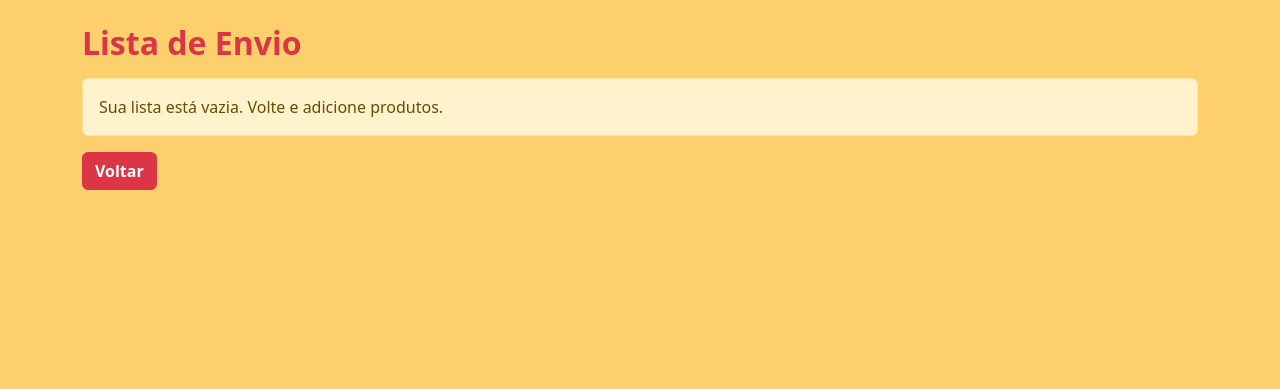
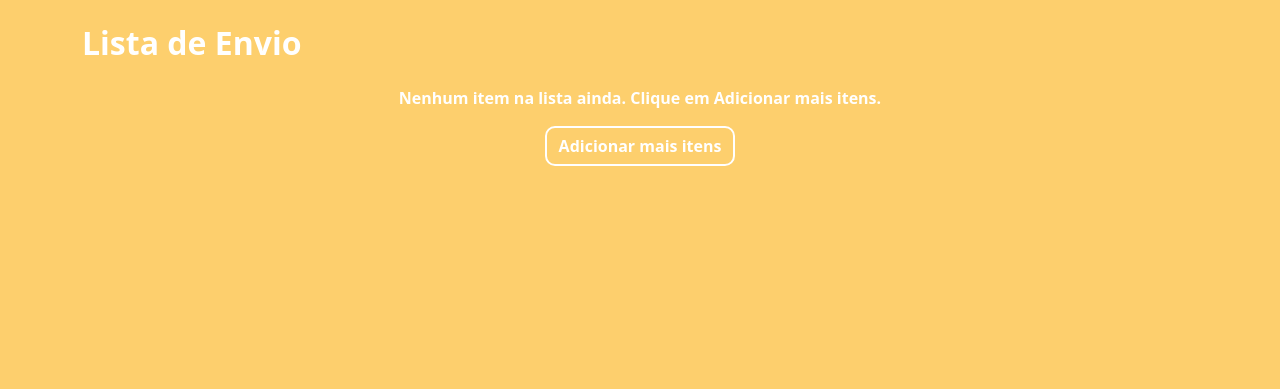
Before and after one commit to DIOOWS/pedido_queimados, a Django app: page /lista/ in a window 1280 px wide. Shown: the part 76-465 px from the top of the page. Run offline with Django 5.2, Linux system fonts and the light colour scheme; a user stored in the database is signed in.

Commit message:
Carrinho bulk + ajustes de layout

```diff
--- a/core/templates/user/cart.html
+++ b/core/templates/user/cart.html
@@ -1,94 +1,108 @@
 {% extends "base.html" %}
-{% load static %}
-
 {% block title %}Lista de Envio{% endblock %}
 
 {% block content %}
-
-<h2 class="fw-bold mb-3 text-danger">Lista de Envio</h2>
+<h2 class="cart-title mb-3">Lista de Envio</h2>
 
 {% if not items %}
-  <div class="alert alert-warning">
-    Sua lista está vazia. Volte e adicione produtos.
+  <div class="text-center text-white fw-bold mt-4">
+    Nenhum item na lista ainda. Clique em <b>Adicionar mais itens</b>.
   </div>
-  <a href="{% url 'requisition_list' %}" class="btn btn-danger fw-bold">Voltar</a>
+
+  <div class="d-flex gap-2 justify-content-center mt-3">
+    <a href="{% url 'requisition_list' %}" class="btn btn-white-outline fw-bold">Adicionar mais itens</a>
+  </div>
 {% else %}
 
-<div class="table-responsive">
 <table class="table table-bordered table-striped shadow-sm bg-white">
   <thead class="table-danger">
     <tr class="fw-bold text-center">
       <th>Requisição</th>
       <th>Produto</th>
-        <th style="width:220px;">Quantidade</th>
-        <th style="width:140px;">Ações</th>
+      <th>Quantidade</th>
+      <th>Ações</th>
     </tr>
   </thead>
 
   <tbody>
-      {% for it in items %}
+    {% for item in items %}
     <tr>
-        <td>{{ it.product.requisition.name }}</td>
-        <td class="fw-bold">{{ it.product.name }}</td>
+      <td>{{ item.product.requisition.name }}</td>
+      <td class="fw-bold">{{ item.product.name }}</td>
 
-        <td>
-          <div class="d-flex gap-2 align-items-center justify-content-center">
-            <button type="button" class="qty-btn" onclick="stepQty('{{ it.product.id }}', -1)">−</button>
+      <td class="text-center">
+        <form action="{% url 'cart_update' item.product.id %}" method="post" class="d-inline">
+          {% csrf_token %}
+          <div class="d-flex justify-content-center align-items-center gap-2">
+            <button type="button" class="qty-btn" onclick="stepQty('{{ item.product.id }}', -1)">−</button>
 
-            <input id="qty_{{ it.product.id }}" class="qty-input"
-                   type="text" value="{{ it.quantity }}" readonly>
+            <input id="q_{{ item.product.id }}" type="number" name="quantity" min="0"
+                   value="{{ item.quantity }}" class="qty-input" />
 
-            <button type="button" class="qty-btn" onclick="stepQty('{{ it.product.id }}', 1)">+</button>
+            <button type="button" class="qty-btn" onclick="stepQty('{{ item.product.id }}', 1)">+</button>
 
-            <form action="{% url 'cart_update' it.product.id %}" method="post" class="ms-2">
-              {% csrf_token %}
-              <input type="hidden" name="quantity" id="hidden_qty_{{ it.product.id }}" value="{{ it.quantity }}">
-              <button type="submit" class="btn btn-sm btn-danger fw-bold"
-                      onclick="syncHidden('{{ it.product.id }}')">
-                Atualizar
-              </button>
+            <button class="btn btn-sm btn-white fw-bold" type="submit">Atualizar</button>
+          </div>
         </form>
-          </div>
       </td>
 
       <td class="text-center">
-          <form action="{% url 'cart_remove' it.product.id %}" method="post">
+        <form action="{% url 'cart_remove' item.product.id %}" method="post">
           {% csrf_token %}
-            <button class="btn btn-sm btn-outline-danger fw-bold" type="submit">Excluir</button>
+          <button class="btn btn-sm btn-white-outline fw-bold" type="submit">Excluir</button>
         </form>
       </td>
     </tr>
     {% endfor %}
   </tbody>
 </table>
-</div>
 
-<div class="d-flex gap-2">
-  <a href="{% url 'requisition_list' %}" class="btn btn-outline-danger fw-bold">Adicionar mais itens</a>
+<div class="d-flex gap-2 justify-content-center mt-3">
+  <a href="{% url 'requisition_list' %}" class="btn btn-white-outline fw-bold">Adicionar mais itens</a>
 
   <form action="{% url 'cart_submit' %}" method="post">
     {% csrf_token %}
-    <button class="btn btn-danger fw-bold">Enviar Pedido</button>
+    <button class="btn btn-white fw-bold">Enviar Pedido</button>
   </form>
 </div>
 
 {% endif %}
 
 <style>
+.cart-title{
+  color:#fff;
+  font-weight:800;
+}
+
+.btn-white{
+  background:#fff;
+  color:#A61C1C;
+  border:2px solid #fff;
+  border-radius:10px;
+}
+.btn-white:hover{ background:transparent; color:#fff; }
+
+.btn-white-outline{
+  background:transparent;
+  color:#fff;
+  border:2px solid #fff;
+  border-radius:10px;
+}
+.btn-white-outline:hover{ background:#fff; color:#A61C1C; }
+
 .qty-btn {
-  width: 34px;
-  height: 34px;
+  width: 32px;
+  height: 32px;
   background: #A61C1C;
-  color: #fff;
+  color: white;
   border: none;
   border-radius: 6px;
   font-size: 20px;
   font-weight: bold;
 }
-
 .qty-input {
-  width: 54px;
-  height: 34px;
+  width: 70px;
+  height: 32px;
   text-align: center;
   font-weight: bold;
   border: 1px solid #ccc;
@@ -97,18 +111,12 @@
 </style>
 
 <script>
-function stepQty(id, amount) {
-  const input = document.getElementById("qty_" + id);
-  let value = parseInt(input.value) || 0;
-  value += amount;
-  if (value < 0) value = 0;
-  input.value = value;
-}
-
-function syncHidden(id) {
-  const visible = document.getElementById("qty_" + id);
-  const hidden = document.getElementById("hidden_qty_" + id);
-  hidden.value = parseInt(visible.value) || 0;
+function stepQty(id, delta){
+  const el = document.getElementById("q_" + id);
+  let v = parseInt(el.value || "0", 10);
+  v += delta;
+  if (v < 0) v = 0;
+  el.value = v;
 }
 </script>
 
--- a/core/views.py
+++ b/core/views.py
@@ -2,7 +2,6 @@ from django.contrib.admin.views.decorators import staff_member_required
 from django.contrib.auth import authenticate, login, logout
 from django.contrib.auth.decorators import login_required, user_passes_test
 from django.contrib import messages
-from django.conf import settings
 from django.db import transaction
 from django.db.models import Count, Sum
 from django.http import HttpResponse
@@ -193,6 +192,7 @@ def cart_remove(request, product_id):
 def cart_submit(request):
     cart = _get_cart(request.session)
     if not cart:
+        messages.warning(request, "Sua lista está vazia.")
         return redirect("cart_view")
 
     product_ids = [int(pid) for pid in cart.keys()]
@@ -213,7 +213,52 @@ def cart_submit(request):
     request.session["cart"] = {}
     request.session.modified = True
 
+    messages.success(request, "Pedido enviado com sucesso ✅")
     return redirect("order_sent")
+
+
+# ============================================================
+# ✅ ADD BULK (ATUALIZADO) – VOLTA PRA MESMA REQUISIÇÃO
+# ============================================================
+
+@login_required
+@require_POST
+def cart_add_bulk(request, requisition_id):
+    """
+    Recebe vários produtos/quantidades de uma tela de requisição (qty_<id>)
+    e soma no carrinho da sessão.
+    Depois volta para a mesma tela, mostra mensagem e zera inputs via JS.
+    """
+    cart = _get_cart(request.session)
+
+    added_any = False
+
+    for key, value in request.POST.items():
+        if not key.startswith("qty_"):
+            continue
+
+        product_id = key.replace("qty_", "")
+        if not product_id.isdigit():
+            continue
+
+        try:
+            qty = int(value)
+        except ValueError:
+            qty = 0
+
+        if qty > 0:
+            pid = str(int(product_id))
+            cart[pid] = cart.get(pid, 0) + qty
+            added_any = True
+
+    request.session.modified = True
+
+    if added_any:
+        messages.success(request, "Itens adicionados na lista ✅")
+    else:
+        messages.warning(request, "Nenhum item foi adicionado (tudo 0).")
+
+    return redirect("requisition_detail", id=requisition_id)
 
 
 # ============================================================
--- a/requisicoes/urls.py
+++ b/requisicoes/urls.py
@@ -35,6 +35,8 @@ urlpatterns = [
     path("xodo-admin/dashboard/", views.dashboard, name="dashboard"),
     path("xodo-admin/pedidos/<int:id>/pdf/", views.generate_pdf, name="generate_pdf"),
     path("xodo-admin/pedidos/<int:id>/concluir/", views.conclude_order, name="conclude_order"),
+    path("lista/add-bulk/<int:requisition_id>/", views.cart_add_bulk, name="cart_add_bulk"),
+
 
     # ====================
     # TESTE PDF (opcional)
```
Also changed, not shown: core/templates/user/requisition_detail.html (+90 -70 lines). Lines whose indentation alone changed are shown as unchanged.
